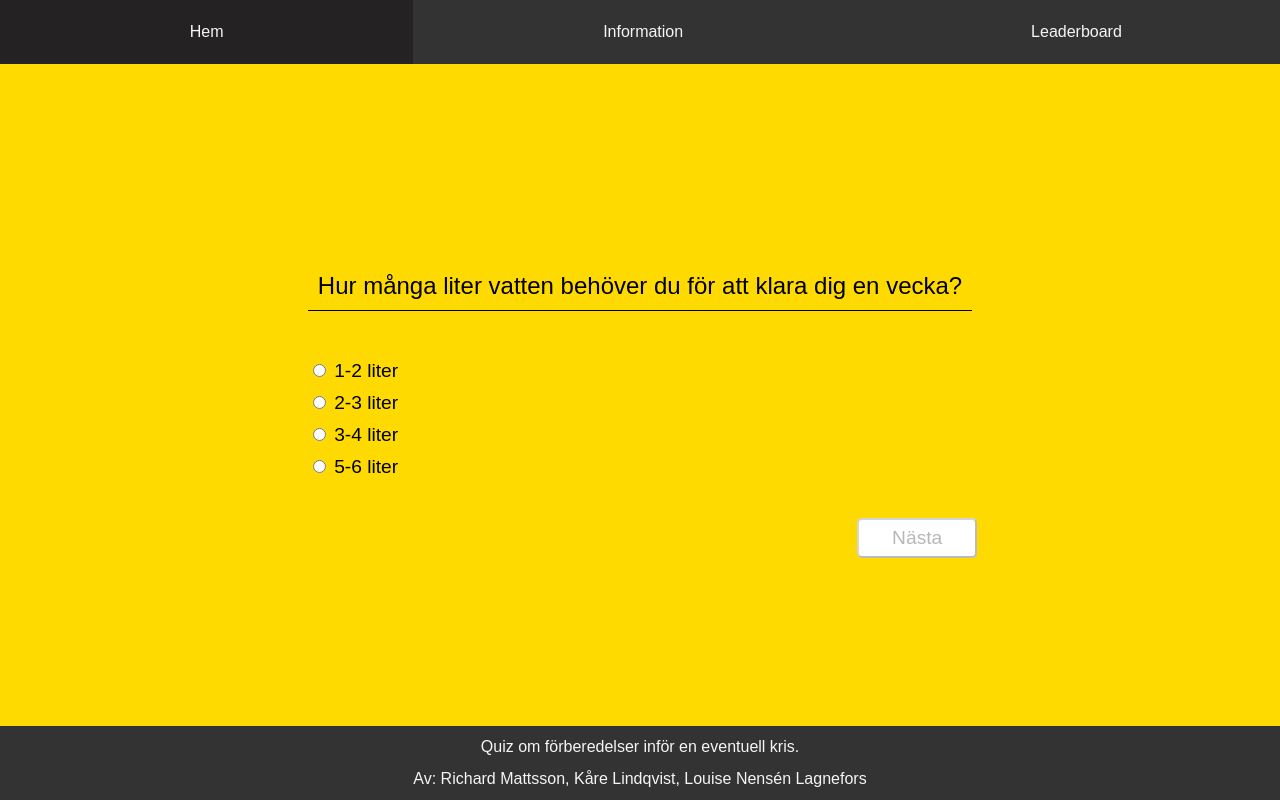
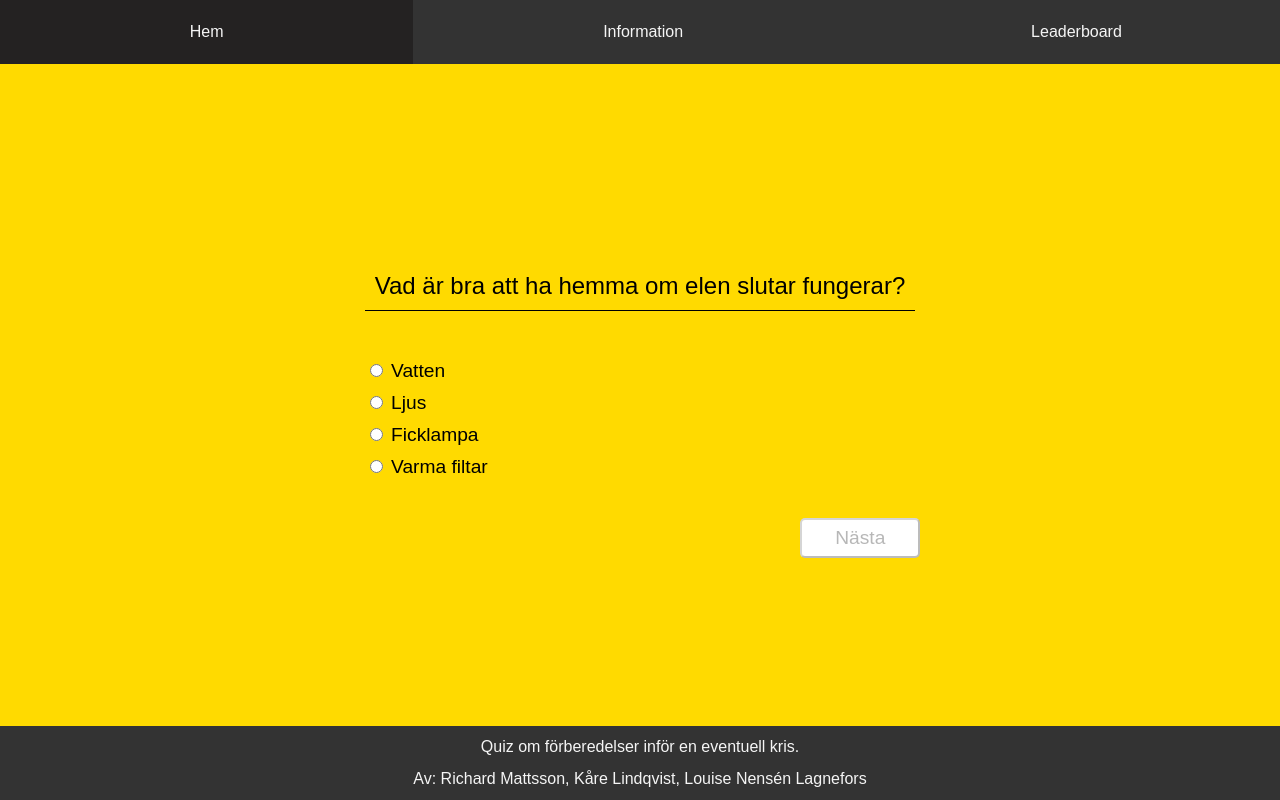
Before and after one commit to richardMattsson/hesa-fredrik, a Vue app: page /#/question in a window 1280 px wide. Built offline with nearby package versions, Linux system fonts and the light colour scheme.

Commit message:
add functionality to mix the questions

```diff
--- a/public/quizData.json
+++ b/public/quizData.json
@@ -3,12 +3,28 @@
     {
       "question": "Hur många liter vatten behöver du för att klara dig en vecka?",
       "correctAnswer": "5-6 liter",
-      "answerAlternatives": ["1-2 liter", "2-3 liter", "3-4 liter", "5-6 liter"]
+      "answerAlternatives": [
+        "1-2 liter",
+        "2-3 liter",
+        "3-4 liter",
+        "5-6 liter"
+      ],
+      "id": 1
     },
     {
       "question": "Vad är bra att ha hemma om elen slutar fungerar?",
       "correctAnswer": "Varma filtar",
-      "answerAlternatives": ["Vatten", "Ljus", "Ficklampa", "Varma filtar"]
+      "answerAlternatives": ["Vatten", "Ljus", "Ficklampa", "Varma filtar"],
+      "id": 2
+    },
+    {
+      "question": "En större samhällskris inträffar som gör att det inte finns ström. Vad är viktigast att göra direkt?",
+      "correctAnswer": "Att lyssna på radio",
+      "answerAlternatives": [
+        "Att värma upp huset",
+        "Att lyssna på radio",
+        "Att identifiera sig med bank-id"
+      ]
     },
     {
       "question": "När det blir ett elavbrott på vintern, hur lång tid tar det i genomsnitt för ett hus att bli utkylt?",
@@ -16,28 +32,44 @@
       "answerAlternatives": ["En dag", "Två dagar", "Fyra dagar", "Tre dagar"]
     },
     {
-      "question":"Vårt vatten kan förorenas eller vid elavbrott sluta rinna ur kranen. Därför är det bra att ha fyllda reservdunkar hemma. Hur mycket vatten behöver en vuxen person till dryck, matlagning och hygien per dag?",
+      "question": "Vårt vatten kan förorenas eller vid elavbrott sluta rinna ur kranen. Därför är det bra att ha fyllda reservdunkar hemma. Hur mycket vatten behöver en vuxen person till dryck, matlagning och hygien per dag?",
       "correctAnswer": "Tre liter",
-      "answerAlternatives": ["En halvliter", "En liter", "Två liter", "Tre liter"]
+      "answerAlternatives": [
+        "En halvliter",
+        "En liter",
+        "Två liter",
+        "Tre liter"
+      ]
     },
     {
       "question": "Vilket av följande uttalanden är alltid sant?",
       "correctAnswer": "Om Sverige blir angripet kommer vi aldrig att ge upp.",
-      "answerAlternatives": ["Om Norge blir angripet kommer vi skicka militärt stöd",
-    "Om Sverige blir angripet kommer vi bedriva offensig krigsföring som svar",
-    "Om ett nordiskt land blir angripet kommer den Nordiska unionen enas i försvar", "Om Sverige blir angripet kommer vi aldrig att ge upp."
-  ]
+      "answerAlternatives": [
+        "Om Norge blir angripet kommer vi skicka militärt stöd",
+        "Om Sverige blir angripet kommer vi bedriva offensig krigsföring som svar",
+        "Om ett nordiskt land blir angripet kommer den Nordiska unionen enas i försvar",
+        "Om Sverige blir angripet kommer vi aldrig att ge upp."
+      ]
     },
     {
-      "question":"Vilket av följande uttalanden är falskt?",
-      "correctAnswer":"Beredskapslarm betyder att du måste vara förberedd för vad som än kommer",
-      "answerAlternatives": ["Du är totalförsvarspliktig från 16 års ålder upp till 70 års ålder.",
-    "Vid höjd beredskap fortsätter du att gå till din arbetsplats","Syftet med NATO-alliansen är att avskräcka potentiella angripare", "Beredskapslarm betyder att du måste vara förberedd för vad som än kommer"]
+      "question": "Vilket av följande uttalanden är falskt?",
+      "correctAnswer": "Beredskapslarm betyder att du måste vara förberedd för vad som än kommer",
+      "answerAlternatives": [
+        "Du är totalförsvarspliktig från 16 års ålder upp till 70 års ålder.",
+        "Vid höjd beredskap fortsätter du att gå till din arbetsplats",
+        "Syftet med NATO-alliansen är att avskräcka potentiella angripare",
+        "Beredskapslarm betyder att du måste vara förberedd för vad som än kommer"
+      ]
     },
     {
-      "question":"Välj det påstående angående skyddsrum som inte gäller vid en krisfull situation",
-      "correctAnswer":"En källarlokal är alltid godtycklig som ett skyddsrum och erbjuder gott skydd i de flesta lägen",
-      "answerAlternatives": ["Ifall du är i behov av skydd vid höjd beredskap så har du rätt att komma in i närmaste skyddsrum.", "Skyddsrum ska kunna ställas i verkstad inom ett 48 timmars spann", "Det enda kravet på provianter i ett skyddsrum är vatten och enklare toaletter", "En källarlokal är alltid godtycklig som ett skyddsrum och erbjuder gott skydd i de flesta lägen"]
+      "question": "Välj det påstående angående skyddsrum som inte gäller vid en krisfull situation",
+      "correctAnswer": "En källarlokal är alltid godtycklig som ett skyddsrum och erbjuder gott skydd i de flesta lägen",
+      "answerAlternatives": [
+        "Ifall du är i behov av skydd vid höjd beredskap så har du rätt att komma in i närmaste skyddsrum.",
+        "Skyddsrum ska kunna ställas i verkstad inom ett 48 timmars spann",
+        "Det enda kravet på provianter i ett skyddsrum är vatten och enklare toaletter",
+        "En källarlokal är alltid godtycklig som ett skyddsrum och erbjuder gott skydd i de flesta lägen"
+      ]
     }
   ]
 }
--- a/src/components/QuestionComp.vue
+++ b/src/components/QuestionComp.vue
@@ -3,14 +3,20 @@
 export default {
   props: {
     results: { type: Array },
-    index: { type: Number },
     // question: { type: String },
+  },
+  computed: {
+    updateArray() {
+      this.resultArray = this.results;
+      console.log(this.resultArray);
+    },
   },
   data() {
     return {
       answer: null,
       points: 0,
       index: 0,
+      resultArray: this.results,
     };
   },
   methods: {
--- a/src/views/QuestionView.vue
+++ b/src/views/QuestionView.vue
@@ -9,15 +9,25 @@ export default {
     axios
       .get('/quizData.json')
       .then((response) => {
-        console.log(response.data.results);
+        // console.log(response.data.results);
         // console.log(this.results)
         this.results = response.data.results;
-        console.log(this.results);
+        for (let i = this.results.length - 1; i > 0; i--) {
+          // skapar ett slumpat indextal som jag sparar undan i variabeln j
+          let j = Math.floor(Math.random() * (i + 1));
+          // sparar undan kortet som ska blandas temporärt i en varibel temp
+          let temp = this.results[i];
+          // ändrar kortet till det slumpade indexet i variabeln j
+          this.results[i] = this.results[j];
+          // tar det slumpade kortet i variabeln j och låter det få det bytta kortets plats.
+          this.results[j] = temp;
+        }
+        // console.log(this.results);
       })
       .catch(function (error) {
         console.log(error);
       })
-      .finally(function () { });
+      .finally(function () {});
   },
 
   data() {
@@ -25,7 +35,6 @@ export default {
       results: [],
     };
   },
-
 };
 </script>
 <template>
```
